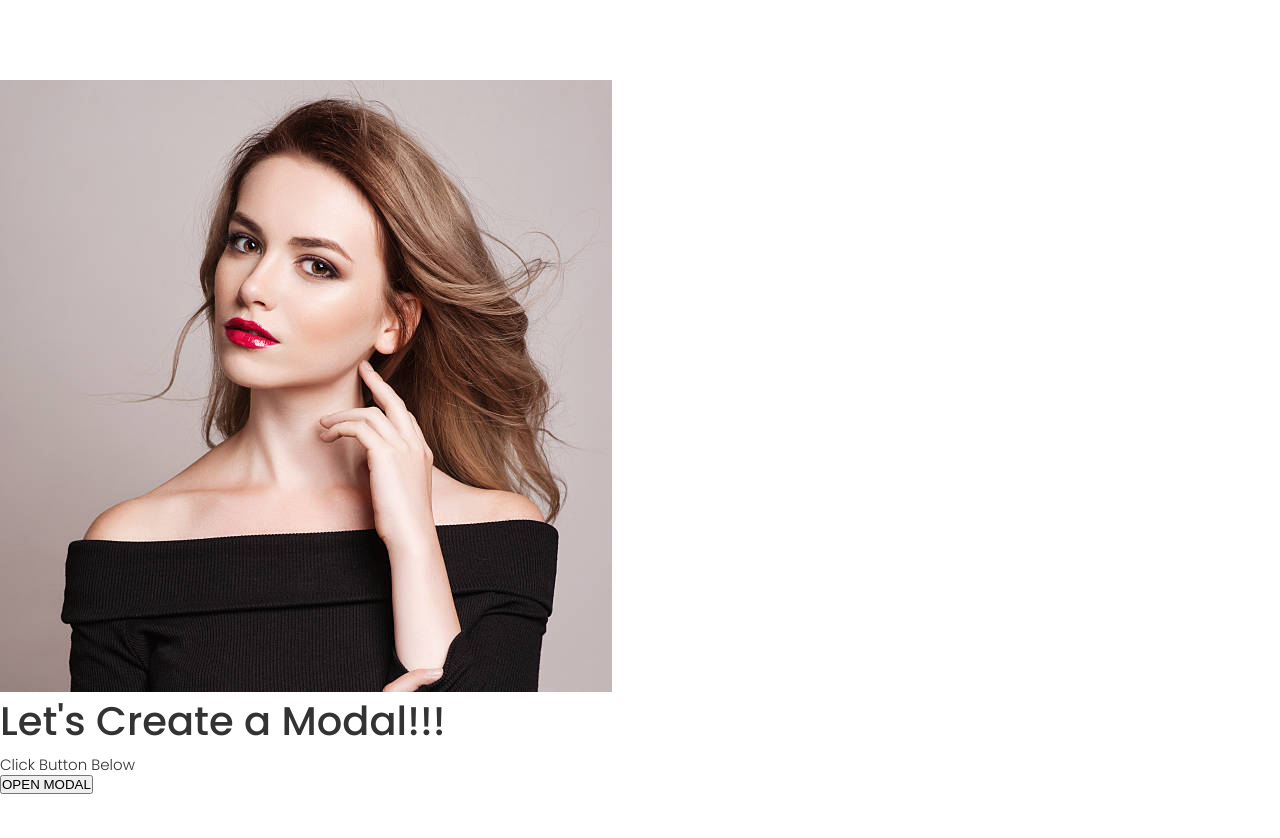
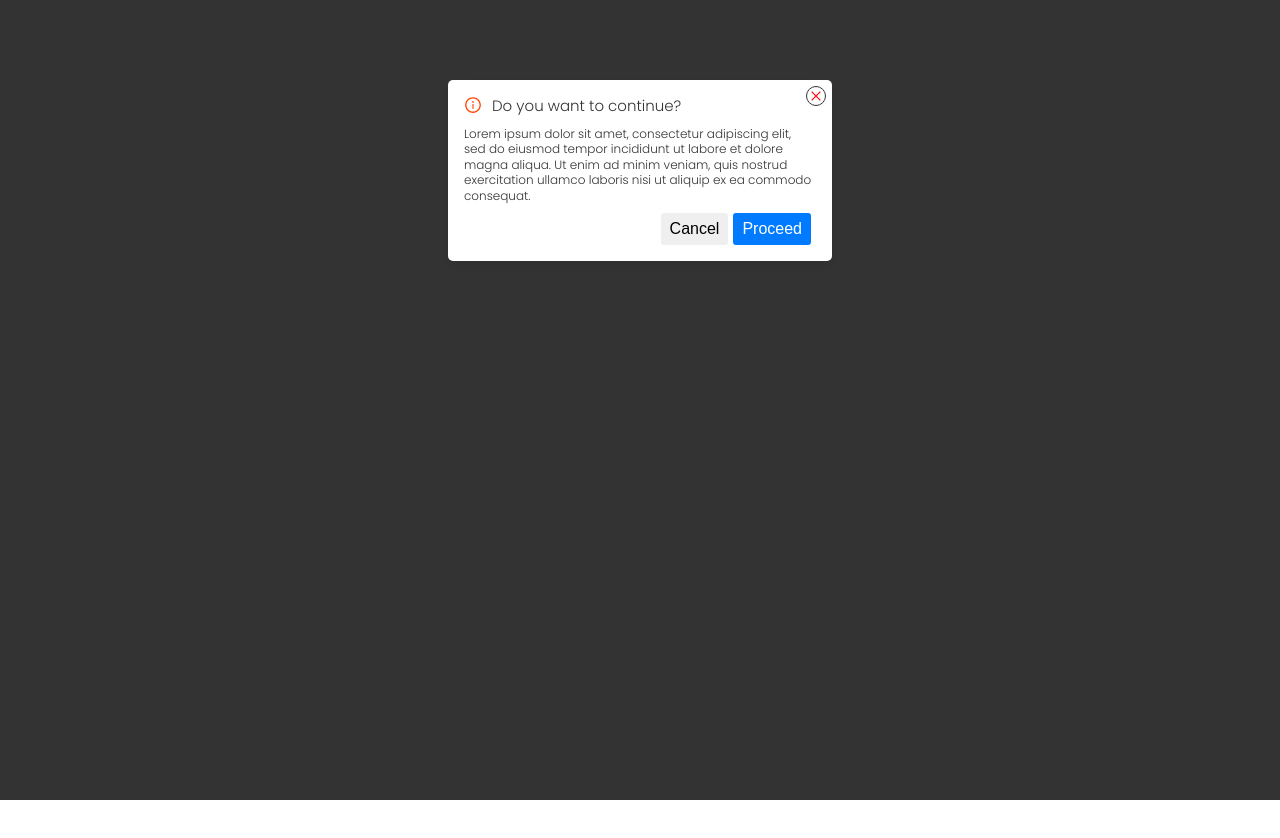
Before and after one commit to jordanr2m/react-modal, a React (Create React App) app: page / in a window 1280 px wide. Shown: the top 838 px of the page. After the commit the page ends 800 px from the top, so only its background shows below. Built offline with nearby package versions, Linux system fonts and the light colour scheme.

Commit message:
Added styles for main screen and modal screen.

```diff
--- a/src/App.css
+++ b/src/App.css
@@ -372,7 +372,17 @@ p {
 
 /* JORDAN'S STYLES!!!!! Added here instead of in a SASS file */
 /* In the video, he shows using SASS to next styles */
+.intro-section {
+  background: rgb(99,185,233);
+  background: linear-gradient(-45deg, rgba(99,185,233,1) 40%, rgba(99,102,228,1) 70%);
+}
 
+.intro img {
+  width: 10rem;
+  height: 10rem;
+  border: 1px solid transparent;
+  border-radius: 50%;
+}
 
 
 
--- a/src/App.js
+++ b/src/App.js
@@ -6,14 +6,16 @@ function App() {
   return (
     // He placed everything inside of a react fragment <> </>. Fragments let you group elements without a wrapper node AKA without adding additional nodes/elements to the DOM. https://react.dev/reference/react/Fragment
     <>
-      <section className="intro-section">
-        <div className='intro'>
+      {/* <section className="intro-section --100vh --flex-center">
+        <div className='intro --center-all'>
           <img src={profilePic} alt='profile'/>
-          <h1>Let's <span>Create a Modal!!!</span></h1>
-          <p>Click Button Below</p>
-          <button>OPEN MODAL</button>
+          <h1 className='--text-light --text-md --m'>Let's <span className='--fw-thin'>Create a Modal!!!</span></h1>
+          <p className='--text-light --mb2'>Click Button Below</p>
+          <button className='--btn --btn-secondary'>OPEN MODAL</button>
         </div>
-      </section>
+      </section> */}
+
+      <Modal />
     </>
   );
 }
--- a/src/components/modal/Modal.css
+++ b/src/components/modal/Modal.css
@@ -0,0 +1,47 @@
+.modal-section {
+    position: fixed;
+    left: 0;
+    top: 0;
+    height: 100%;
+    width: 100%;
+    overflow: auto;
+    background-color: rgba(0,0,0,0.8);
+    z-index: 1;
+}
+
+.modal-content {
+    width: 30%;
+    min-width: 350px;
+    position: relative;
+    animation: slide-down ease 0.5s;
+    padding: 1.5rem;
+}
+
+.modal-content .close-icon {
+    position: absolute;
+    top: 5px;
+    right: 5px;
+    width: 2rem;
+    height: 2rem;
+    border: 1px solid var(--color-dark);
+    border-radius: 50%;
+    padding: 2px;
+    cursor: pointer;
+}
+
+/* Animation to make modal window slide down from the top */
+@keyframes slide-down {
+    0% {
+        transform: translateY(-30rem);
+    }
+    100% {
+        transform: translateY(0);
+    }
+}
+
+
+@media screen and (max-width: 600px) {
+    .modal-header {
+        flex-direction: row;
+    }
+}
--- a/src/components/modal/Modal.js
+++ b/src/components/modal/Modal.js
@@ -4,24 +4,24 @@ import { AiOutlineClose, AiOutlineInfoCircle } from "react-icons/ai";
 
 const Modal = () => {
   return (
-    <section className='modal-section'>
-      <div className='modal'>
-        <div className='modal-close'>
+    <section className='modal-section --100vh'>
+      <div className='modal --flex-center'>
+        <div className='modal-content --bg-light --p --card'>
           <AiOutlineClose color="red" size={16} className='close-icon'/>
-        </div>
 
-        <div className='modal-header'>
-          <AiOutlineInfoCircle color="orangered" size={18}/>
-          <h3>Do you want to continue?</h3>
-        </div>
+          <div className='modal-header --flex-start'>
+            <AiOutlineInfoCircle color="orangered" size={18}/>
+            <h3 className='--text-p --ml'>Do you want to continue?</h3>
+          </div>
 
-        <div className='modal-body'>
-          <p>Lorem ipsum dolor sit amet, consectetur adipiscing elit, sed do eiusmod tempor incididunt ut labore et dolore magna aliqua. Ut enim ad minim veniam, quis nostrud exercitation ullamco laboris nisi ut aliquip ex ea commodo consequat.</p>
-        </div>
+          <div className='modal-body'>
+            <p className='--text-sm --mb'>Lorem ipsum dolor sit amet, consectetur adipiscing elit, sed do eiusmod tempor incididunt ut labore et dolore magna aliqua. Ut enim ad minim veniam, quis nostrud exercitation ullamco laboris nisi ut aliquip ex ea commodo consequat.</p>
+          </div>
 
-        <div className='modal-footer'>
-          <button>Cancel</button>
-          <button>Proceed</button>
+          <div className='modal-footer --flex-end'>
+            <button className='--btn'>Cancel</button>
+            <button className='--btn --btn-primary'>Proceed</button>
+          </div>
         </div>
       </div>
     </section>
```
